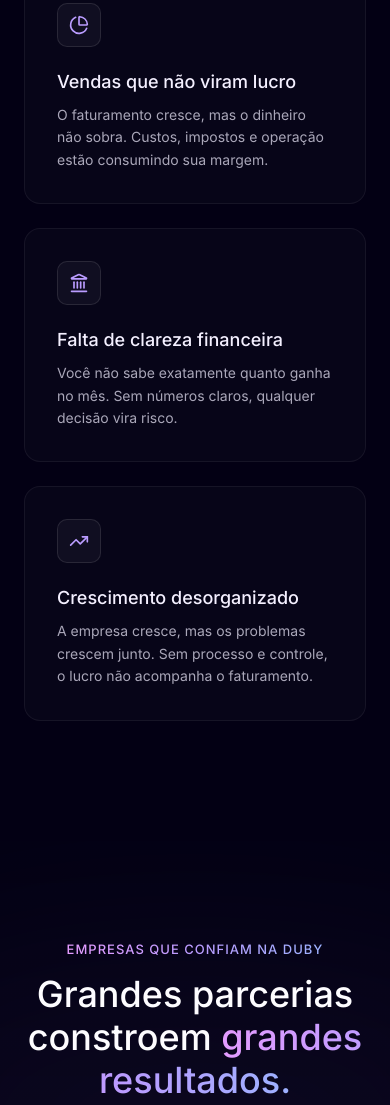
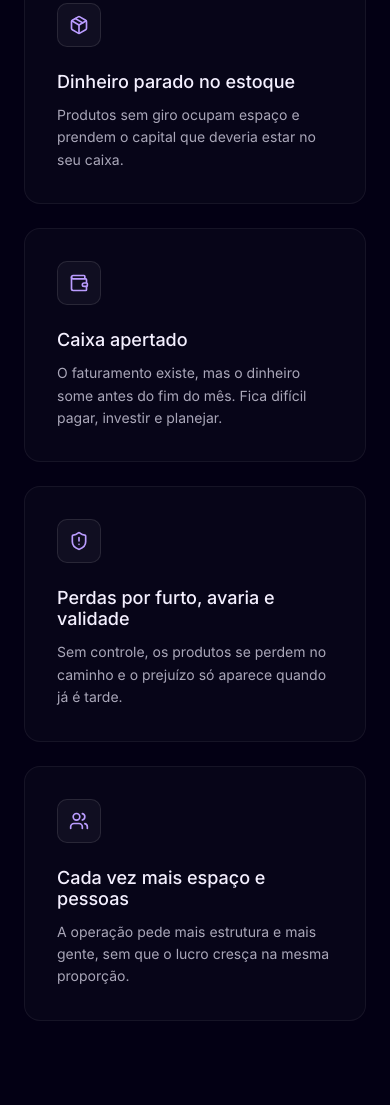
Before and after one commit to kaiocodfinex/Landing-Page-Duby, a plain HTML site: page index.html in a window 390 px wide. Shown: the part 1933-3038 px from the top of the page. Drawn offline with nearby package versions, Linux system fonts and the light colour scheme; animation ran at ten frames a second.

Commit message:
feat: seção Problemas com os 5 problemas do cliente (grade 3+2)
Co-Authored-By: Claude Opus 5.5 <noreply@anthropic.com>

```diff
--- a/assets/css/style.css
+++ b/assets/css/style.css
@@ -680,6 +680,50 @@
             gap: 24px;
         }
 
+        /* 5 cards: 3 em cima + 2 centralizados embaixo */
+        .features-grid-5 {
+            grid-template-columns: repeat(6, 1fr);
+        }
+
+        .features-grid-5 .feature-card {
+            grid-column: span 2;
+        }
+
+        .features-grid-5 .feature-card:nth-child(4) {
+            grid-column: 2 / span 2;
+        }
+
+        .features-grid-5 .feature-card:nth-child(5) {
+            grid-column: 4 / span 2;
+        }
+
+        @media (max-width: 1024px) {
+            .features-grid-5 {
+                grid-template-columns: repeat(2, 1fr);
+            }
+
+            .features-grid-5 .feature-card,
+            .features-grid-5 .feature-card:nth-child(4) {
+                grid-column: auto;
+            }
+
+            .features-grid-5 .feature-card:nth-child(5) {
+                grid-column: 1 / -1;
+                justify-self: center;
+                width: calc(50% - 12px);
+            }
+        }
+
+        @media (max-width: 640px) {
+            .features-grid-5 {
+                grid-template-columns: 1fr;
+            }
+
+            .features-grid-5 .feature-card:nth-child(5) {
+                width: 100%;
+            }
+        }
+
         .feature-card {
             background: rgba(255, 255, 255, 0.02);
             border: 1px solid rgba(255, 255, 255, 0.06);
--- a/index.html
+++ b/index.html
@@ -183,55 +183,67 @@
                 <p class="features-subtitle"
                     style="margin-bottom: 12px; font-weight: 500; letter-spacing: 0.5px; text-transform: uppercase; font-size: 14px; background: var(--gradient-primary); -webkit-background-clip: text; background-clip: text; -webkit-text-fill-color: transparent;">
                     Improviso custa caro.</p>
-                <h2 class="features-title">Sem dados claros, sua empresa pode estar:</h2>
+                <h2 class="features-title">Sem dados claros, sua empresa convive com:</h2>
             </div>
 
-            <div class="features-grid" id="cards-grid">
+            <div class="features-grid features-grid-5" id="cards-grid">
                 <!-- Card 1 -->
                 <div class="feature-card">
                     <div class="feature-icon-wrapper">
                         <i data-lucide="shopping-cart"></i>
                     </div>
                     <div class="feature-content">
-                        <h3>Compras sem controle</h3>
-                        <p>Você compra, mas não sabe se está comprando certo.
-                            Resultado: dinheiro parado em estoque e falta do que realmente vende.</p>
+                        <h3>Compras no achismo</h3>
+                        <p>Você compra pela intuição, não pela estatística de venda.
+                            Resultado: excesso do que não gira e falta do que mais vende.</p>
                     </div>
                 </div>
 
                 <!-- Card 2 -->
                 <div class="feature-card">
                     <div class="feature-icon-wrapper">
-                        <i data-lucide="pie-chart"></i>
+                        <i data-lucide="package"></i>
                     </div>
                     <div class="feature-content">
-                        <h3>Vendas que não viram lucro</h3>
-                        <p>O faturamento cresce, mas o dinheiro não sobra.
-                            Custos, impostos e operação estão consumindo sua margem.</p>
+                        <h3>Dinheiro parado no estoque</h3>
+                        <p>Produtos sem giro ocupam espaço e prendem o capital
+                            que deveria estar no seu caixa.</p>
                     </div>
                 </div>
 
                 <!-- Card 3 -->
                 <div class="feature-card">
                     <div class="feature-icon-wrapper">
-                        <i data-lucide="landmark"></i>
+                        <i data-lucide="wallet"></i>
                     </div>
                     <div class="feature-content">
-                        <h3>Falta de clareza financeira</h3>
-                        <p>Você não sabe exatamente quanto ganha no mês.
-                            Sem números claros, qualquer decisão vira risco.</p>
+                        <h3>Caixa apertado</h3>
+                        <p>O faturamento existe, mas o dinheiro some antes do fim do mês.
+                            Fica difícil pagar, investir e planejar.</p>
                     </div>
                 </div>
 
                 <!-- Card 4 -->
                 <div class="feature-card">
                     <div class="feature-icon-wrapper">
-                        <i data-lucide="trending-up"></i>
+                        <i data-lucide="shield-alert"></i>
                     </div>
                     <div class="feature-content">
-                        <h3>Crescimento desorganizado</h3>
-                        <p>A empresa cresce, mas os problemas crescem junto.
-                            Sem processo e controle, o lucro não acompanha o faturamento.</p>
+                        <h3>Perdas por furto, avaria e validade</h3>
+                        <p>Sem controle, os produtos se perdem no caminho
+                            e o prejuízo só aparece quando já é tarde.</p>
+                    </div>
+                </div>
+
+                <!-- Card 5 -->
+                <div class="feature-card">
+                    <div class="feature-icon-wrapper">
+                        <i data-lucide="users"></i>
+                    </div>
+                    <div class="feature-content">
+                        <h3>Cada vez mais espaço e pessoas</h3>
+                        <p>A operação pede mais estrutura e mais gente,
+                            sem que o lucro cresça na mesma proporção.</p>
                     </div>
                 </div>
             </div>
```
